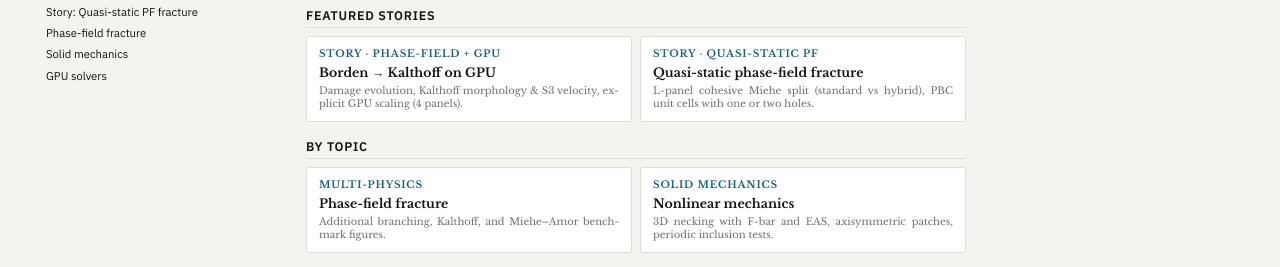
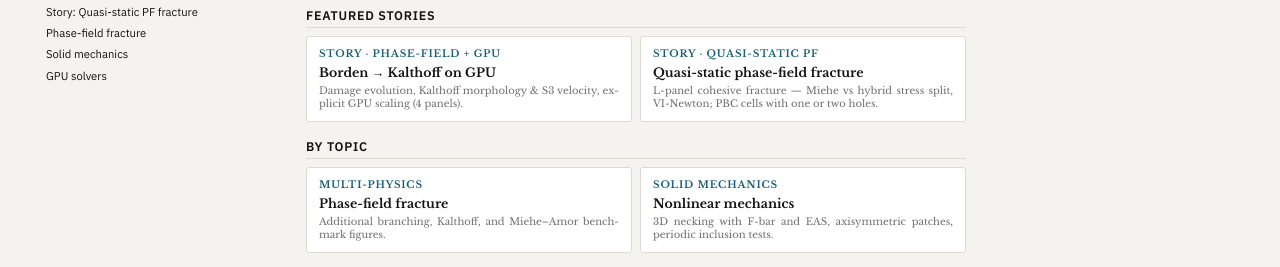
Before and after one commit to zclsjtu/DiffSolid, an MkDocs documentation site: the page built from docs/gallery/index.md, in a window 1280 px wide. Shown: the part 223-490 px from the top of the page. Built offline with MkDocs 1.6.1 and Material for MkDocs 9.7.7, drawn with Linux system fonts in a browser that asks for light colours; comment, search, counter and statistics services are not loaded.

Commit message:
Correct quasi-static PF story: VI-Newton solver, hybrid is stress decomposition.
Replace mistaken AMGCL preconditioner wording with Miehe vs hybrid stress split comparison.

```diff
--- a/docs/gallery/index.md
+++ b/docs/gallery/index.md
@@ -16,7 +16,7 @@ curated figure sequence; click any panel for full resolution.
 <a class="ds-tile" href="quasi-static-pf-fracture/">
  <span class="ds-tile__label">Story · Quasi-static PF</span>
  <span class="ds-tile__title">Quasi-static phase-field fracture</span>
- <span class="ds-tile__desc">L-panel cohesive Miehe split (standard vs hybrid), PBC unit cells with one or two holes.</span>
+ <span class="ds-tile__desc">L-panel cohesive fracture — Miehe vs hybrid stress split, VI-Newton; PBC cells with one or two holes.</span>
 </a>
 
 </div>
```
Also changed, not shown: docs/gallery/quasi-static-pf-fracture.md (+8 -7 lines).
